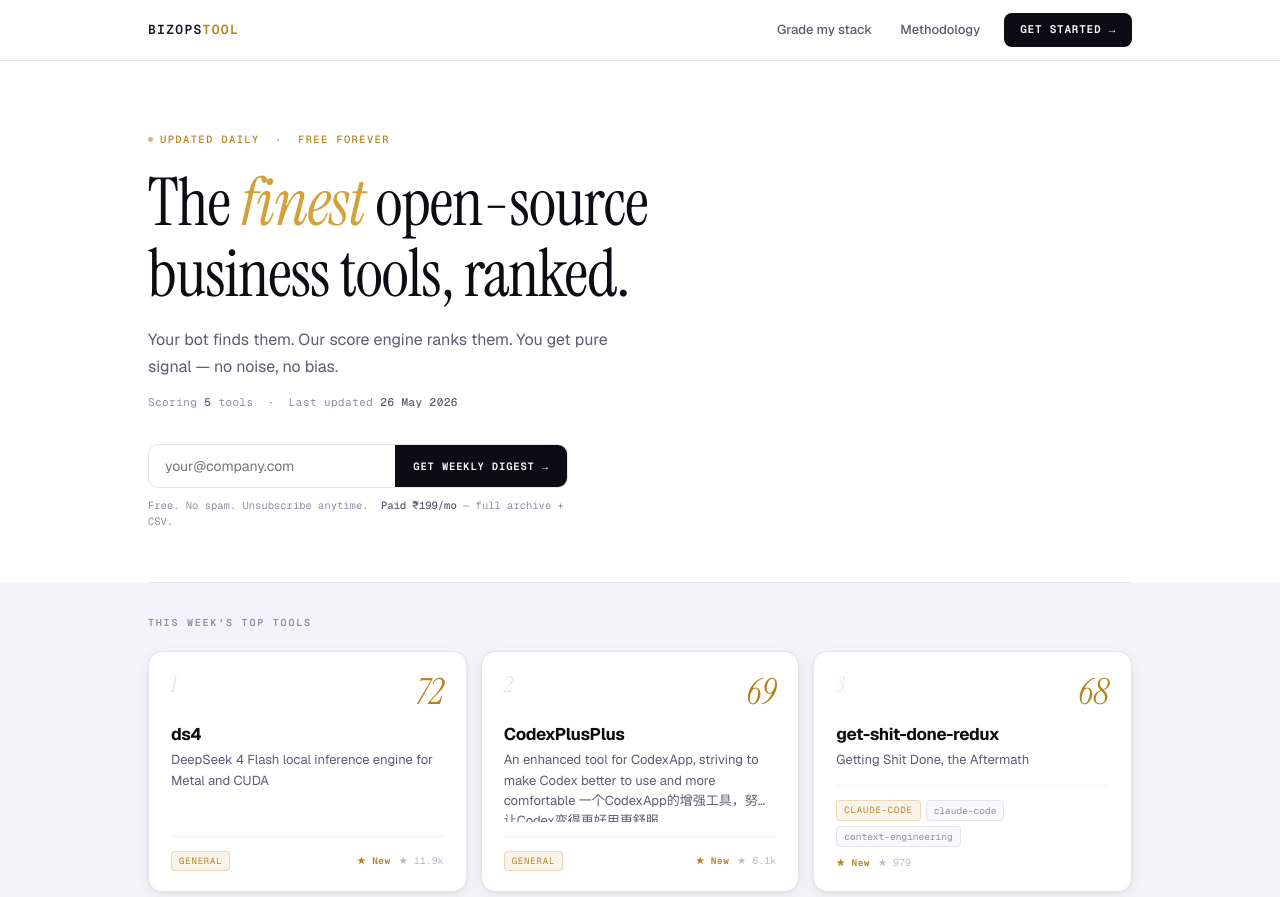
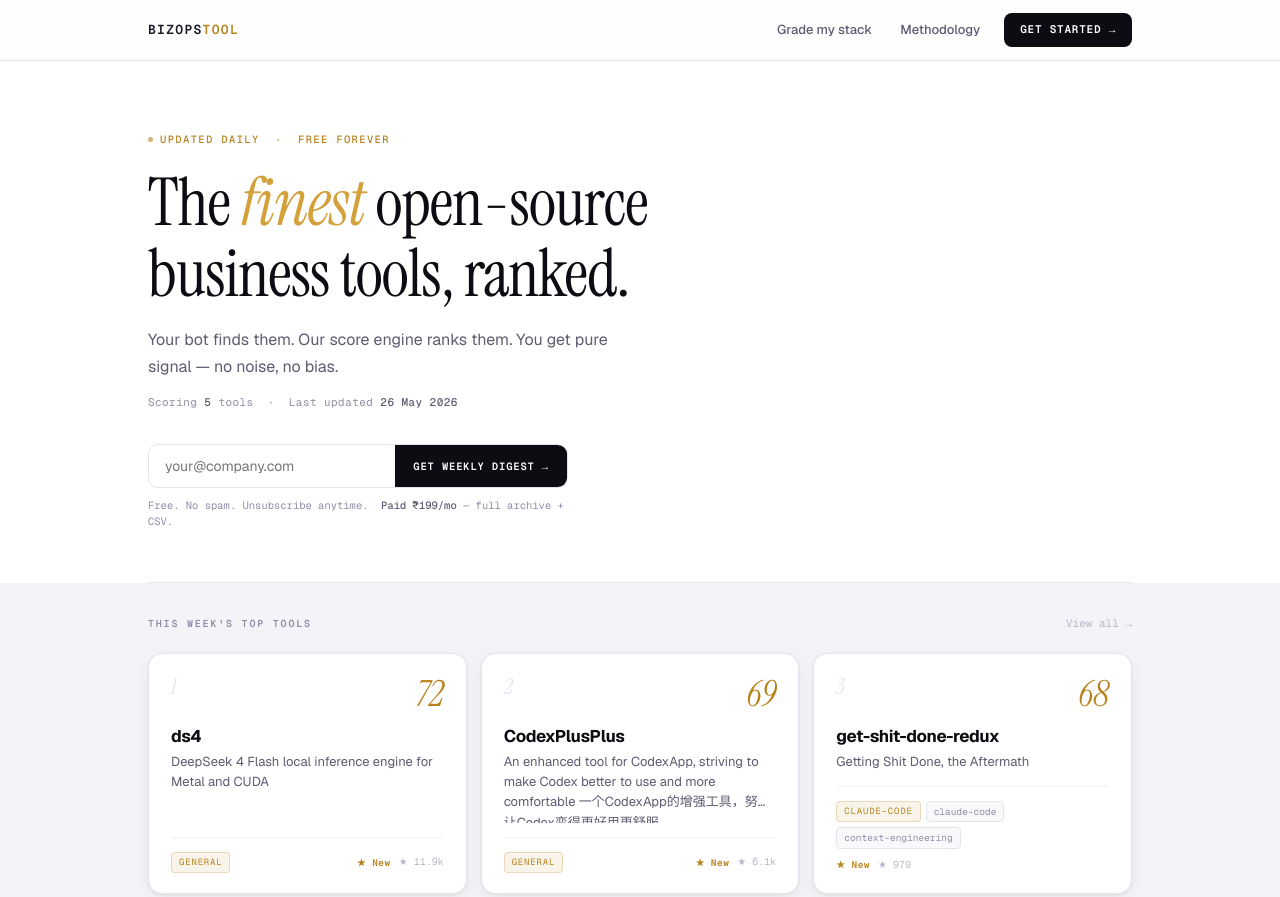
Before and after one commit to ShopFarnow/BizOpsTool, a plain HTML site: page docs/index.html in a window 1280 px wide. Shown: the top 897 px of the page. Drawn offline with nearby package versions, Linux system fonts and the light colour scheme.

Commit message:
Update index.html

```diff
--- a/docs/index.html
+++ b/docs/index.html
@@ -427,7 +427,7 @@ footer {
     <div class="section-head">
       <div class="section-label">This week's top tools</div>
       <!-- 🔧 FIX #4: Removed broken "#" link. Replace with "/tools" when you create that page. -->
-      <a href="/tools.html" style="display: none;">View all →</a>
+      <a href="/tools.html">View all →</a>
     </div>
     <div class="tools-grid" id="tools-grid">
       <div style="grid-column:1/-1;padding:48px 0;text-align:center;font-family:var(--mono);font-size:12px;color:var(--fog);">
```
